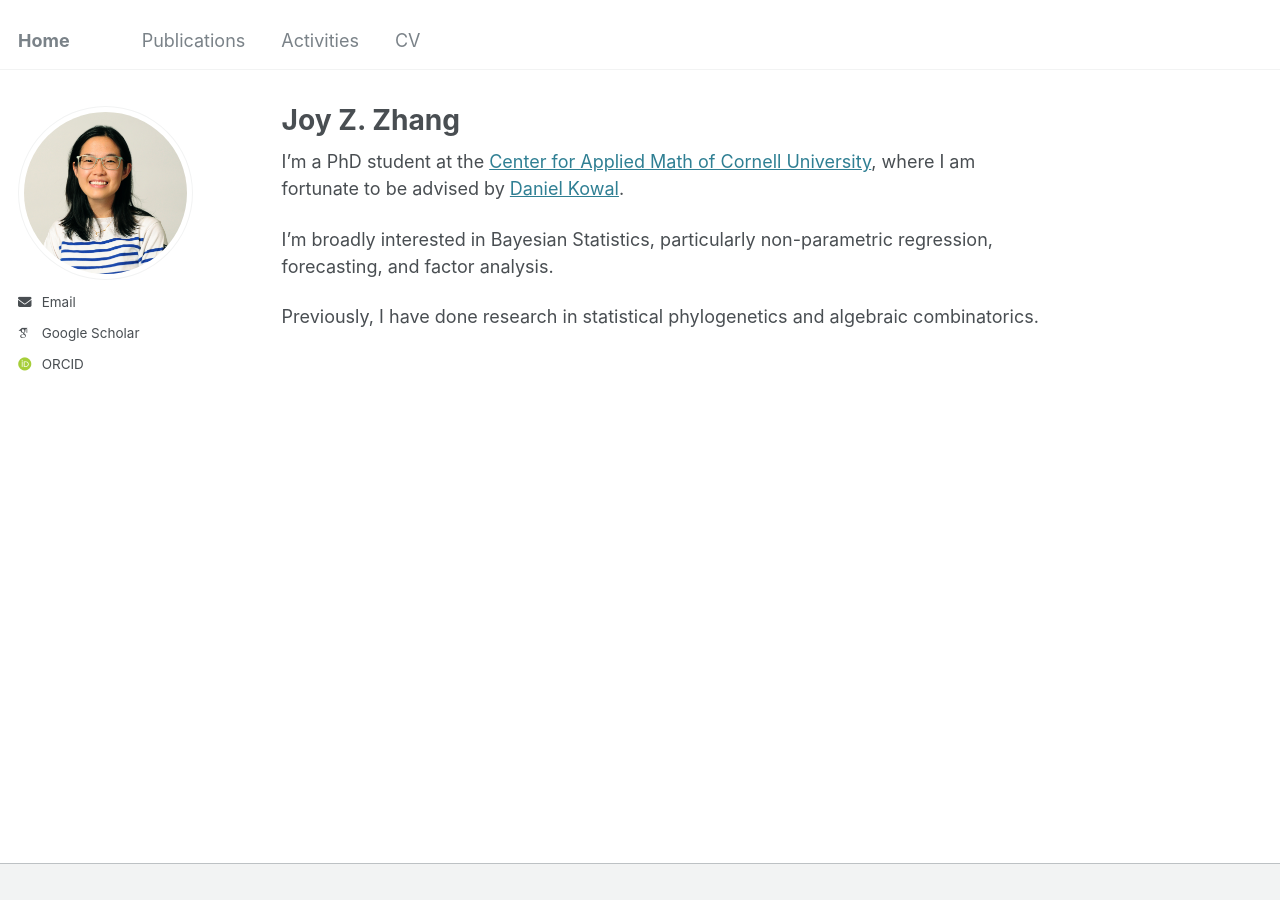
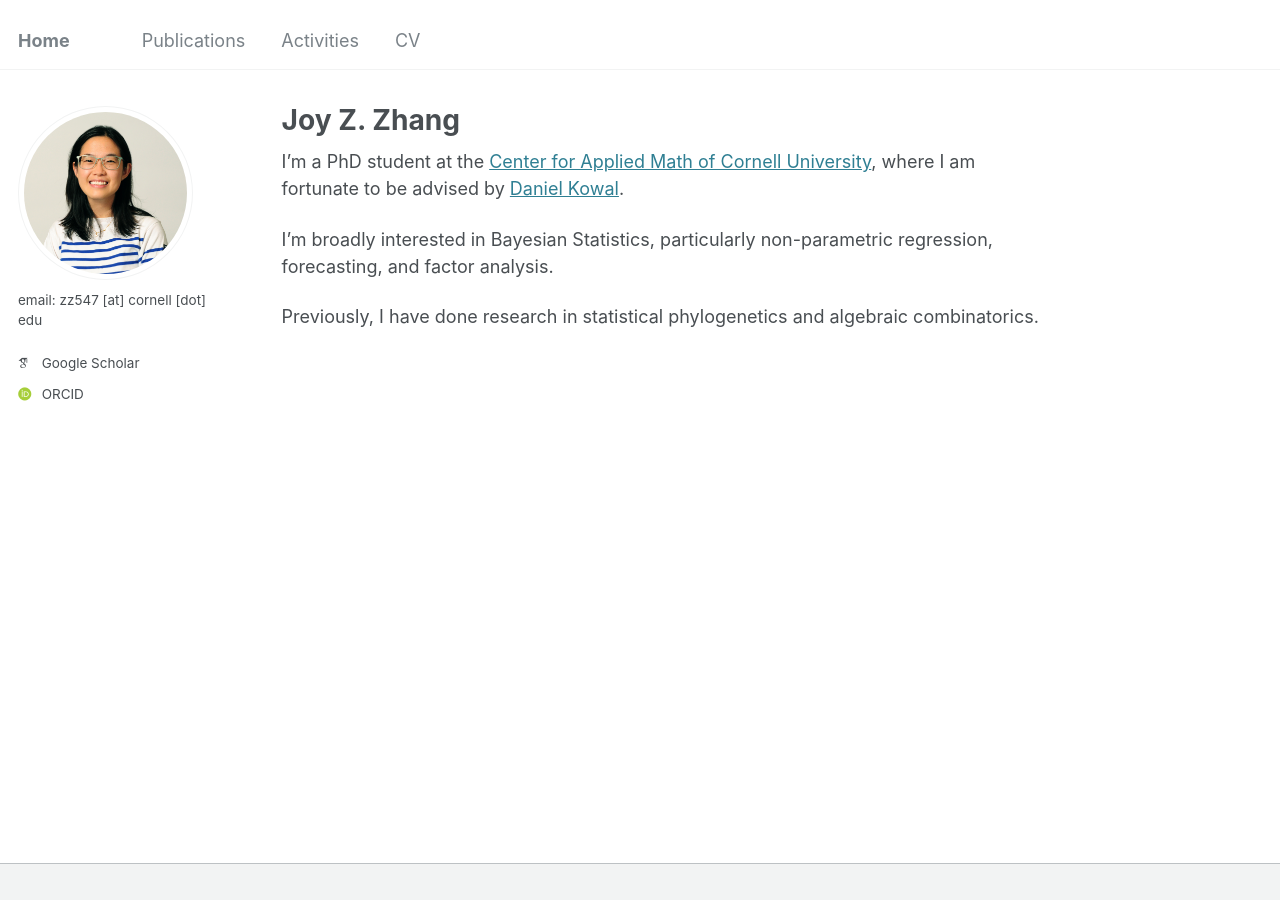
Before and after one commit to joy-zhang-38/joy-zhang-38.github.io, a Jekyll site: the page built from _pages/about.md, in a window 1280 px wide. Built offline with Jekyll 4.4.1, drawn with Linux system fonts in a browser that asks for light colours; some web fonts are replaced; some of the changed lines change nothing that is shown.

Commit message:
Update _config.yml

```diff
--- a/_config.yml
+++ b/_config.yml
@@ -22,7 +22,7 @@ repository               : "joy-zhang-38/joy-zhang-38.github.io"
 author:
   # Biographic information
   avatar           : "profile.JPG"
-  email: zz547 [at] cornell [dot] edu
+  bio: "email: zz547 [at] cornell [dot] edu"
   # name             : "Joy Z. Zhang"
   # pronouns         : # example: "she/her"
   # bio              :
```
